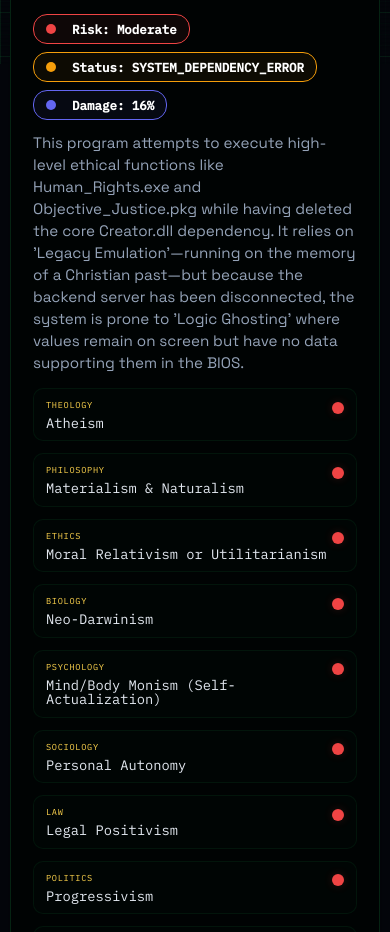
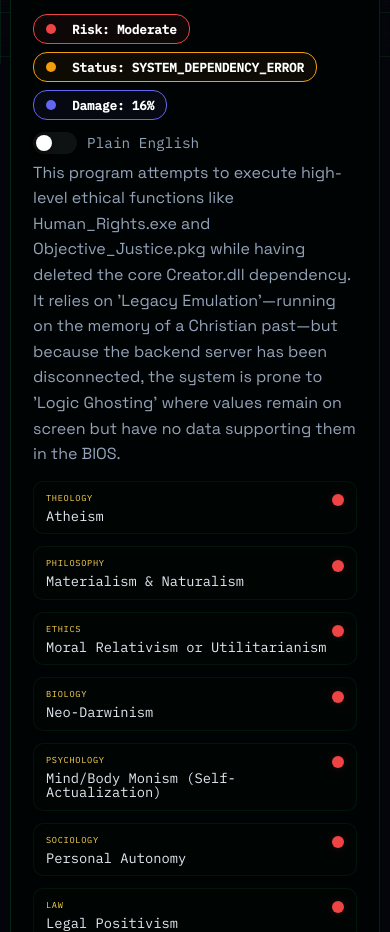
Before and after one commit to 3rdVoyager/Worldview_Debugger, a plain HTML site: page index.html in a window 390 px wide. Shown: the part 780-1712 px from the top of the page. Drawn offline with Linux system fonts and the light colour scheme.

Commit message:
Add Plain English toggle and enhance description rendering for worldviews

```diff
--- a/index.html
+++ b/index.html
@@ -48,6 +48,12 @@
         <div class="panel-meta">
           <p id="activeTagline" class="panel-subtitle"></p>
           <div id="activeBadges" class="worldview-badges"></div>
+          <div style="display:flex;align-items:center;gap:12px;flex-wrap:wrap;">
+            <div id="plainToggleWrapper">
+              <input type="checkbox" id="plainToggle" />
+              <label for="plainToggle"><span class="toggle-pill" aria-hidden="true"></span>Plain English</label>
+            </div>
+          </div>
           <p id="activeDescription" class="panel-description"></p>
         </div>
 
--- a/script.js
+++ b/script.js
@@ -295,6 +295,42 @@ Object.assign(APPLIED_PATCH_TITLES, {
   History: 'Redemptive Narrative'
 });
 
+// plain-English summaries keyed by worldview key
+const PLAIN_ENGLISH = {
+  secularism: `Core Belief: This worldview asserts that the physical world is all there is. It places human reason, ethics, and social justice at the center of life without any reliance on a supernatural creator or divine revelation.
+
+The Goal: To achieve human flourishing through science, democracy, and individual freedom.
+
+The Missing Piece: Because it rejects a higher authority, it struggles to provide a permanent foundation for why humans have "inherent rights" beyond just social agreement or biological survival.`,
+
+  postmodernism: `Core Belief: This is a skeptical worldview that claims "Truth" is not something objective we discover, but something communities "construct" through language and power. It rejects "Grand Narratives" (universal stories like the Bible or even Science) that claim to explain life for everyone.
+
+The Goal: To protect individuals from being oppressed by other people's "truth" and to celebrate diversity of perspective.
+
+The Missing Piece: By claiming there is no absolute truth, the system becomes self-refuting (since that claim itself is treated as an absolute truth). It leaves people without a solid ground to stand on.`,
+
+  marxism: `Core Belief: Marxism views all of history as a struggle between the "oppressor" and the "oppressed," specifically regarding economic and social class. It believes that the current system is fundamentally broken and must be dismantled to create a classless, equal society.
+
+The Goal: To eliminate inequality and exploitation by restructuring society and redistributing power and resources.
+
+The Missing Piece: It tends to view people only as members of a group rather than individuals made in God’s image. Historically, this has led to the suppression of individual conscience and the rise of total state control.`,
+
+  newSpirituality: `Core Belief: This worldview teaches that "All is One" and that everything—humanity, nature, and the universe—is part of a single, divine energy or consciousness. It focuses on personal "awakening" and spiritual evolution.
+
+The Goal: To achieve harmony with the universe and discover the "divinity within" yourself.
+
+The Missing Piece: If everything is one and "God is everything," then the distinction between good and evil disappears. It provides no objective basis for morality because it blurs the line between the Creator and the creation.`,
+
+  islam: `Core Belief: A monotheistic faith based on the belief that there is one God (Allah) and that Muhammad is his final prophet. Life is centered on total submission to the will of God through the "Five Pillars" and a strict moral code.
+
+The Goal: To live a life of obedience that earns God’s favor and leads to paradise in the afterlife.
+
+The Missing Piece: It is a system based primarily on human effort and law. Unlike the Christian Gospel, there is no inherent assurance of salvation or a personal relationship with a God who has already paid the price for human failure.`
+};
+
+// toggle state
+let plainEnglishMode = false;
+
 function escapeHtml(value) {
   return value
     .replaceAll('&', '&amp;')
@@ -330,6 +366,20 @@ function renderActiveBadges(worldview) {
     <span class="bubble bubble-damage">Damage: ${escapeHtml(String(worldview.damage_percentage || '0'))}%</span>
     ${worldview.threats && worldview.threats.length ? worldview.threats.map((t) => `<span class="bubble bubble-threat">${escapeHtml(t)}</span>`).join('') : ''}
   `;
+}
+
+function renderDescription(worldview) {
+  const descEl = document.getElementById('activeDescription');
+  if (!descEl) return;
+  if (plainEnglishMode) {
+    const key = Object.keys(WORLDVIEW_DATA).find(k => WORLDVIEW_DATA[k].name === worldview.name) || activeKey;
+    const txt = PLAIN_ENGLISH[key] || worldview.description || '';
+    // split on double newlines and render as paragraphs to preserve breaks
+    const parts = String(txt).split(/\n\s*\n/).map(s => s.trim()).filter(Boolean);
+    descEl.innerHTML = parts.map(p => `<p>${escapeHtml(p)}</p>`).join('');
+  } else {
+    descEl.textContent = worldview.description || '';
+  }
 }
 
 function renderDisciplines(worldview) {
@@ -486,6 +536,7 @@ function setActiveView(key) {
   renderDisciplines(worldview);
   renderConsole(worldview);
   renderActiveBadges(worldview);
+  renderDescription(worldview);
   updateGlobalStatus();
   // ensure analyze button disabled until a discipline is selected
   updateAnalyzeButton();
@@ -666,6 +717,16 @@ renderWorldviewSelector();
 setActiveView(activeKey);
 // terminal removed — initTerminal deprecated
 
+// wire Plain English toggle
+const plainToggle = document.getElementById('plainToggle');
+if (plainToggle) {
+  plainToggle.addEventListener('change', (e) => {
+    plainEnglishMode = !!e.target.checked;
+    const worldview = WORLDVIEW_DATA[activeKey];
+    renderDescription(worldview);
+  });
+}
+
 // wire Reset Session button
 const resetSessionBtn = document.getElementById('resetSessionBtn');
 if (resetSessionBtn) {
--- a/styles.css
+++ b/styles.css
@@ -198,6 +198,49 @@ body::after {
 /* Active view badge sizing */
 #activeBadges { display:flex; gap:8px; margin:0 0 12px; align-items:center; flex-wrap:nowrap; overflow:hidden; }
 #activeBadges .bubble { padding: 6px 12px; font-size: 0.78rem; border-radius: 14px; }
+/* Plain English toggle styling - faux toggle switch */
+#plainToggleWrapper { margin-left: 0; display:flex; align-items:center; gap:8px; }
+#plainToggle { position: absolute; left: -9999px; opacity: 0; }
+label[for="plainToggle"] {
+  display: inline-flex;
+  align-items: center;
+  gap: 10px;
+  cursor: pointer;
+  user-select: none;
+  font-family: 'IBM Plex Mono', monospace;
+  color: var(--muted);
+  font-size: 0.9rem;
+}
+label[for="plainToggle"] .toggle-pill {
+  width: 44px;
+  height: 22px;
+  border-radius: 999px;
+  background: rgba(255,255,255,0.06);
+  padding: 3px;
+  display: inline-block;
+  position: relative;
+  transition: background 180ms ease;
+}
+label[for="plainToggle"] .toggle-pill::after {
+  content: '';
+  width: 16px;
+  height: 16px;
+  border-radius: 50%;
+  background: #fff;
+  position: absolute;
+  left: 3px;
+  top: 50%;
+  transform: translateY(-50%);
+  box-shadow: 0 2px 6px rgba(0,0,0,0.4);
+  transition: left 160ms ease, background 160ms ease;
+}
+#plainToggle:checked + label[for="plainToggle"] .toggle-pill {
+  background: linear-gradient(90deg, #10b981, #22c55e);
+}
+#plainToggle:checked + label[for="plainToggle"] .toggle-pill::after {
+  left: 25px;
+  background: white;
+}
 .bubble.bubble-damage::before { background: #6366f1; }
 
 .worldview-item .bubble { transform-origin: right center; }
@@ -218,6 +261,18 @@ body::after {
   color: #ffffff;
   border-width: 1px;
   font-weight: 650;
+}
+
+/* Active description styling for better readability */
+#activeDescription {
+  max-width: 70ch;
+  font-size: 1rem;
+  line-height: 1.6;
+  color: var(--muted);
+  margin-top: 6px;
+}
+#activeDescription p {
+  margin: 0 0 0.8rem 0;
 }
 
 
```
